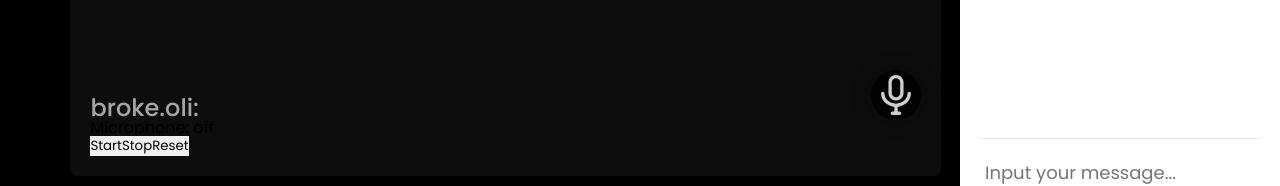
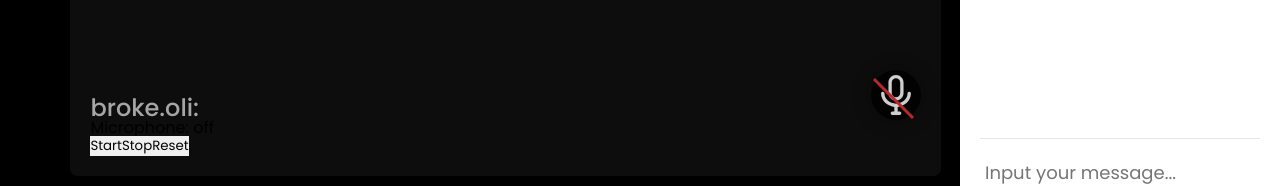
Before and after one commit to AbsolutOli/SignLangInterpreter, a Next.js app: page /rooms in a window 1280 px wide. Shown: the part 594-780 px from the top of the page. Built offline with nearby package versions, Linux system fonts and the light colour scheme.

Commit message:
Added logic and animation to off/on micro button

```diff
--- a/components/UsersBlock/UsersBlock.module.scss
+++ b/components/UsersBlock/UsersBlock.module.scss
@@ -48,5 +48,38 @@
     &__micro{
         opacity: 0.8;
         filter: drop-shadow(0 0 10px #00000078);
+
+        &:hover{
+            cursor: pointer;
+        }
     }
+
+    &__micImageBlock{
+        position: relative;
+        width: 50px;
+        height: 50px;
+
+        &::after{
+            content: "";
+            display: block;
+            position: absolute;
+            width: 0;
+            height: 0;
+            background-color: rgb(187, 38, 38);
+            border-radius: 1%;
+            top: 27px;
+            left: -5px;
+            transform: rotate(45deg);
+            cursor: pointer;
+        }
+
+        &.micoff{
+            &::after{
+                width: 110%;
+                height: 3px;
+            }
+        }
+    }
+
+
 }
--- a/components/UsersBlock/index.tsx
+++ b/components/UsersBlock/index.tsx
@@ -1,11 +1,12 @@
 //@ts-nocheck
 "use client";
 import Image from "next/image";
-import React from "react";
+import React, { useState } from "react";
 import styles from "./UsersBlock.module.scss";
 import SpeechRecognition, {
   useSpeechRecognition,
 } from "react-speech-recognition";
+import clsx from "clsx";
 
 import "core-js/stable";
 import "regenerator-runtime/runtime";
@@ -13,6 +14,9 @@ import "regenerator-runtime/runtime";
 interface TextProps {}
 
 const UsersBlock: React.FC<TextProps> = ({}) => {
+  const [micState, setMicState] = useState(false); // false - off; true - on
+  console.log(micState);
+
   const {
     transcript,
     listening,
@@ -23,6 +27,18 @@ const UsersBlock: React.FC<TextProps> = ({}) => {
   if (!browserSupportsSpeechRecognition) {
     return <span>Browser doesn't support speech recognition.</span>;
   }
+
+  const onStartListen = () => {
+    if (micState) {
+      if (browserSupportsContinuousListening) {
+        SpeechRecognition.startListening({ continuous: true });
+      } else {
+        SpeechRecognition.startListening();
+      }
+    } else {
+      console.log("Ваш микрофон выключен");
+    }
+  };
 
   return (
     <div className={styles.user}>
@@ -41,18 +57,25 @@ const UsersBlock: React.FC<TextProps> = ({}) => {
           <div
             className={styles.user__nickname}
           >{`broke.oli: ${transcript}`}</div>
+          <div
+            className={clsx(styles.user__micImageBlock, {
+              [styles.micoff]: !micState,
+            })}
+          >
             <Image
               className={styles.user__micro}
+              onClick={() => setMicState((mic) => !mic)}
               src="/microphone.svg"
               alt="Microphone"
               width={50}
               height={50}
             />
           </div>
+        </div>
 
         <div>
           <p>Microphone: {listening ? "on" : "off"}</p>
-          <button onClick={SpeechRecognition.startListening}>Start</button>
+          <button onClick={() => onStartListen()}>Start</button>
           <button onClick={SpeechRecognition.stopListening}>Stop</button>
           <button onClick={resetTranscript}>Reset</button>
         </div>
```
Lines whose indentation alone changed are shown as unchanged.
